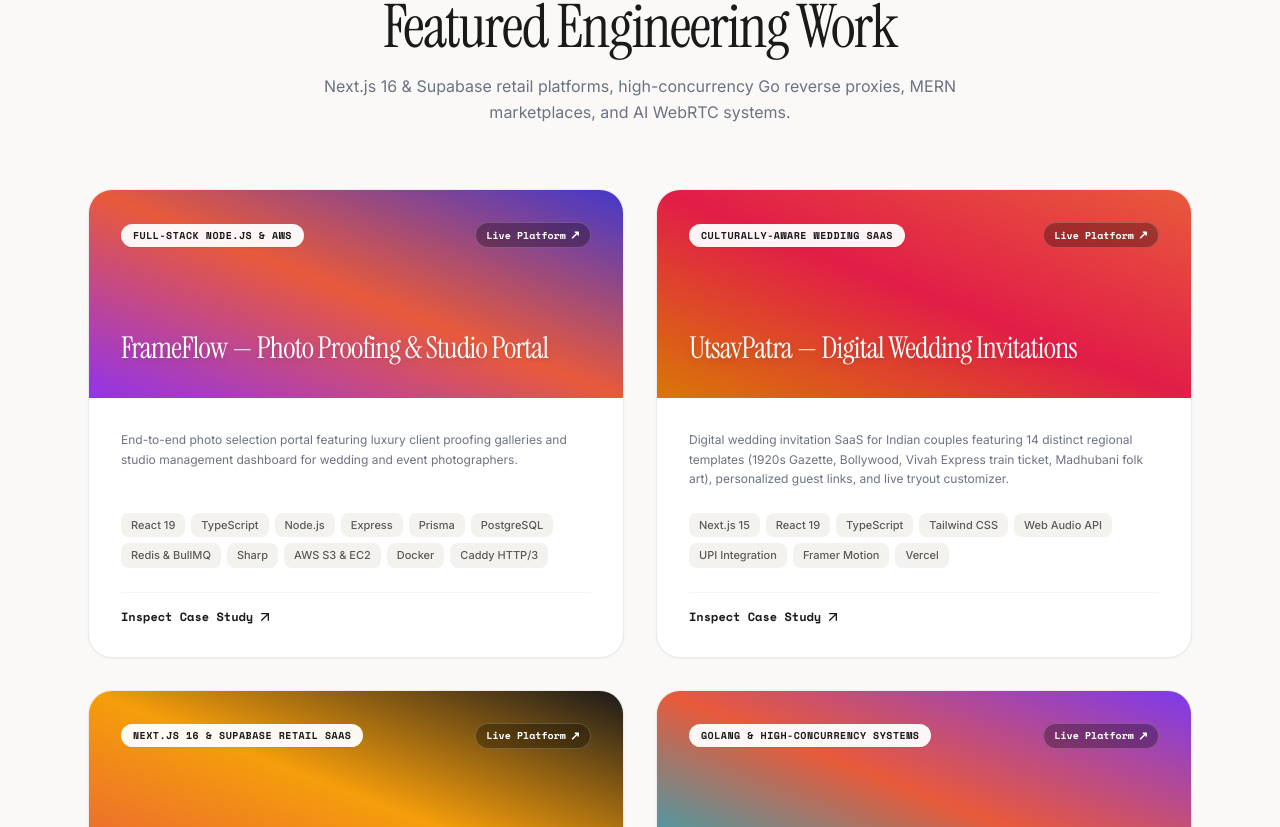
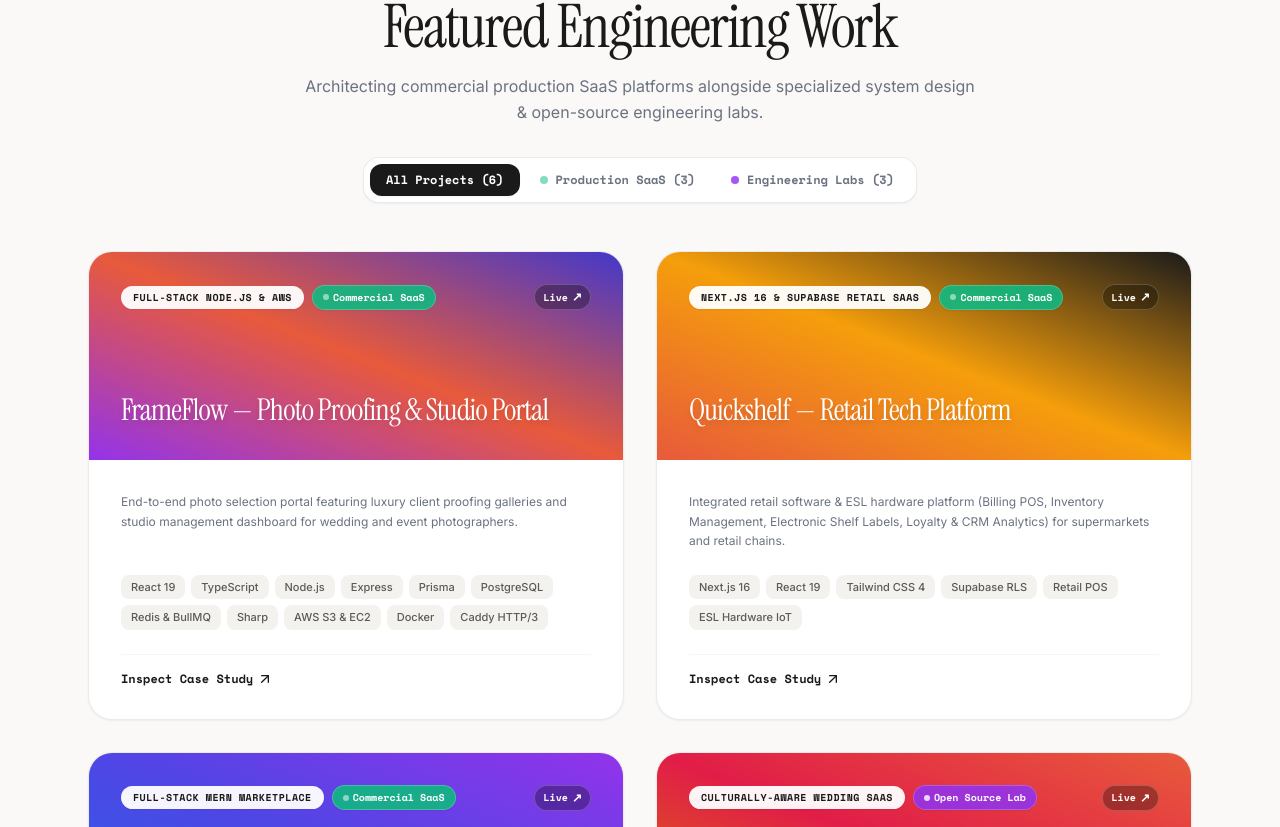
Before and after one commit to BhadraSuman/Portfolio2026, a Next.js app: page / in a window 1280 px wide. Shown: the part 2373-3200 px from the top of the page. Built offline with nearby package versions, Linux system fonts and the light colour scheme.

Commit message:
feat: separate production SaaS platforms vs engineering labs with interactive tab filter and status badges

```diff
--- a/components/ProjectsSection.tsx
+++ b/components/ProjectsSection.tsx
@@ -8,6 +8,7 @@
   id: number;
   title: string;
   category: string;
+  type: 'production' | 'lab';
   description: string;
   highlights: string[];
   tags: string[];
@@ -21,6 +22,7 @@
     id: 1,
     title: 'FrameFlow — Photo Proofing & Studio Portal',
     category: 'Full-Stack Node.js & AWS',
+    type: 'production',
     description: 'End-to-end photo selection portal featuring luxury client proofing galleries and studio management dashboard for wedding and event photographers.',
     highlights: [
       'Direct-to-S3 Uploads: Browser streams photos straight to AWS S3 via presigned URLs, avoiding RAM exhaustion during 2,000+ photo batch uploads.',
@@ -36,8 +38,39 @@
   },
   {
     id: 2,
+    title: 'Quickshelf — Retail Tech Platform',
+    category: 'Next.js 16 & Supabase Retail SaaS',
+    type: 'production',
+    description: 'Integrated retail software & ESL hardware platform (Billing POS, Inventory Management, Electronic Shelf Labels, Loyalty & CRM Analytics) for supermarkets and retail chains.',
+    highlights: [
+      'Built with Next.js 16 App Router, React 19, and Tailwind CSS 4 with custom CSS variable design tokens.',
+      'Implemented Supabase-backed serverless lead capture engine with strict Row Level Security (RLS) policies and rate-limiting triggers.',
+      'Architected digital Electronic Shelf Label (ESL) hardware integration & multi-store retail billing pipelines.',
+    ],
+    tags: ['Next.js 16', 'React 19', 'Tailwind CSS 4', 'Supabase RLS', 'Retail POS', 'ESL Hardware IoT'],
+    gradient: 'from-[#e85a3b] via-amber-500 to-[#1a1a1a]',
+    demoUrl: 'https://quickshelf.in',
+  },
+  {
+    id: 3,
+    title: 'Boat Rental & Booking Marketplace',
+    category: 'Full-Stack MERN Marketplace',
+    type: 'production',
+    description: 'Live production boat rental & booking platform serving real marketplace users with real-time location mapping and affiliate tracking.',
+    highlights: [
+      'Maintained production server infrastructure and delivered 15+ full-stack features on MERN stack.',
+      'Integrated Stripe payment gateway achieving 99%+ transaction success rate.',
+      'Built Socket.IO real-time availability, Google Maps API location search, and Tracknow affiliate tracking.',
+    ],
+    tags: ['MERN Stack', 'TypeScript', 'Socket.IO', 'Google Maps API', 'Stripe', 'Tracknow'],
+    gradient: 'from-blue-600 via-indigo-600 to-purple-600',
+    demoUrl: 'https://kaprilux.com',
+  },
+  {
+    id: 4,
     title: 'UtsavPatra — Digital Wedding Invitations',
     category: 'Culturally-Aware Wedding SaaS',
+    type: 'lab',
     description: 'Digital wedding invitation SaaS for Indian couples featuring 14 distinct regional templates (1920s Gazette, Bollywood, Vivah Express train ticket, Madhubani folk art), personalized guest links, and live tryout customizer.',
     highlights: [
       '14 Regional Culturally-Aware Templates: Built 14 distinct regional themes (1920s Gazette newspaper, Bollywood movie poster, Vivah Express train ticket, Madhubani folk art, Phulkari embroidery, etc.).',
@@ -51,23 +84,10 @@
     demoUrl: 'https://utsavpatra.vercel.app/',
   },
   {
-    id: 3,
-    title: 'Quickshelf — Retail Tech Platform',
-    category: 'Next.js 16 & Supabase Retail SaaS',
-    description: 'Integrated retail software & ESL hardware platform (Billing POS, Inventory Management, Electronic Shelf Labels, Loyalty & CRM Analytics) for supermarkets and retail chains.',
-    highlights: [
-      'Built with Next.js 16 App Router, React 19, and Tailwind CSS 4 with custom CSS variable design tokens.',
-      'Implemented Supabase-backed serverless lead capture engine with strict Row Level Security (RLS) policies and rate-limiting triggers.',
-      'Architected digital Electronic Shelf Label (ESL) hardware integration & multi-store retail billing pipelines.',
-    ],
-    tags: ['Next.js 16', 'React 19', 'Tailwind CSS 4', 'Supabase RLS', 'Retail POS', 'ESL Hardware IoT'],
-    gradient: 'from-[#e85a3b] via-amber-500 to-[#1a1a1a]',
-    demoUrl: 'https://quickshelf.in',
-  },
-  {
-    id: 4,
+    id: 5,
     title: 'Reverse Tunnel (Ngrok Alternative)',
     category: 'Golang & High-Concurrency Systems',
+    type: 'lab',
     description: 'Self-hosted, high-performance reverse proxy and tunneling platform in Go and Next.js 15 that securely exposes local development servers to public HTTPS subdomains.',
     highlights: [
       'Built a self-hosted, high-performance reverse proxy and tunneling platform (ngrok alternative) in Go and Next.js 15 that securely exposes local development servers (localhost) to public HTTPS subdomains.',
@@ -82,9 +102,10 @@
     githubUrl: 'https://github.com/bhadrasuman/reverse-tunnel',
   },
   {
-    id: 5,
+    id: 6,
     title: 'AI Interview Agent',
     category: 'AI & Real-Time WebRTC',
+    type: 'lab',
     description: 'Real-time AI-driven interview platform with low-latency WebRTC streaming, AI candidate scoring, and automated credit payments.',
     highlights: [
       'Orchestrated real-time AI interviews using LiveKit for low-latency audio/video streaming.',
@@ -94,43 +115,81 @@
     tags: ['React.js', 'LiveKit WebRTC', 'Node.js', 'Razorpay', 'AI Pipelines'],
     gradient: 'from-amber-500 via-[#e85a3b] to-rose-600',
   },
-  {
-    id: 6,
-    title: 'Boat Rental & Booking Marketplace',
-    category: 'Full-Stack MERN Marketplace',
-    description: 'Live production boat rental & booking platform serving real marketplace users with real-time location mapping and affiliate tracking.',
-    highlights: [
-      'Maintained production server infrastructure and delivered 15+ full-stack features on MERN stack.',
-      'Integrated Stripe payment gateway achieving 99%+ transaction success rate.',
-      'Built Socket.IO real-time availability, Google Maps API location search, and Tracknow affiliate tracking.',
-    ],
-    tags: ['MERN Stack', 'TypeScript', 'Socket.IO', 'Google Maps API', 'Stripe', 'Tracknow'],
-    gradient: 'from-blue-600 via-indigo-600 to-purple-600',
-    demoUrl: 'https://kaprilux.com',
-  },
 ];
 
 export const ProjectsSection: React.FC = () => {
   const [activeProject, setActiveProject] = useState<Project | null>(null);
+  const [filter, setFilter] = useState<'all' | 'production' | 'lab'>('all');
+
+  const filteredProjects = projects.filter((project) => {
+    if (filter === 'production') return project.type === 'production';
+    if (filter === 'lab') return project.type === 'lab';
+    return true;
+  });
+
+  const productionCount = projects.filter((p) => p.type === 'production').length;
+  const labCount = projects.filter((p) => p.type === 'lab').length;
 
   return (
     <section id="projects" className="py-24 px-4 sm:px-6 max-w-6xl mx-auto border-t border-black/[0.06]">
-      <div className="flex flex-col items-center text-center mb-16">
+      <div className="flex flex-col items-center text-center mb-12">
         <span className="font-mono-tag text-xs font-bold text-[#e85a3b] uppercase tracking-widest mb-3">
-          PRODUCTION PROJECTS
+          CURATED PORTFOLIO
         </span>
         <h2 className="font-serif-title text-4xl sm:text-6xl text-[#1a1a1a] tracking-tight mb-4">
           Featured Engineering Work
         </h2>
-        <p className="text-[#6b7280] text-base max-w-2xl font-normal leading-relaxed">
-          Next.js 16 & Supabase retail platforms, high-concurrency Go reverse proxies, MERN marketplaces, and AI WebRTC systems.
+        <p className="text-[#6b7280] text-base max-w-2xl font-normal leading-relaxed mb-8">
+          Architecting commercial production SaaS platforms alongside specialized system design & open-source engineering labs.
         </p>
+
+        {/* Category Pill Filter Tabs */}
+        <div className="inline-flex items-center p-1.5 bg-white border border-black/[0.08] rounded-2xl shadow-sm gap-1 max-w-full overflow-x-auto">
+          <button
+            onClick={() => setFilter('all')}
+            className={`px-4 py-2 text-xs font-mono-tag font-bold rounded-xl transition-all whitespace-nowrap cursor-pointer ${
+              filter === 'all'
+                ? 'bg-[#1a1a1a] text-white shadow-sm'
+                : 'text-[#6b7280] hover:text-[#1a1a1a] hover:bg-[#f3f2ef]'
+            }`}
+          >
+            All Projects ({projects.length})
+          </button>
+
+          <button
+            onClick={() => setFilter('production')}
+            className={`px-4 py-2 text-xs font-mono-tag font-bold rounded-xl transition-all flex items-center gap-2 whitespace-nowrap cursor-pointer ${
+              filter === 'production'
+                ? 'bg-[#1a1a1a] text-white shadow-sm'
+                : 'text-[#6b7280] hover:text-[#1a1a1a] hover:bg-[#f3f2ef]'
+            }`}
+          >
+            <span className="w-2 h-2 rounded-full bg-emerald-500 animate-pulse shrink-0" />
+            <span>Production SaaS ({productionCount})</span>
+          </button>
+
+          <button
+            onClick={() => setFilter('lab')}
+            className={`px-4 py-2 text-xs font-mono-tag font-bold rounded-xl transition-all flex items-center gap-2 whitespace-nowrap cursor-pointer ${
+              filter === 'lab'
+                ? 'bg-[#1a1a1a] text-white shadow-sm'
+                : 'text-[#6b7280] hover:text-[#1a1a1a] hover:bg-[#f3f2ef]'
+            }`}
+          >
+            <span className="w-2 h-2 rounded-full bg-purple-500 shrink-0" />
+            <span>Engineering Labs ({labCount})</span>
+          </button>
+        </div>
       </div>
 
-      <div className="grid grid-cols-1 md:grid-cols-2 gap-8">
-        {projects.map((project) => (
+      <motion.div layout className="grid grid-cols-1 md:grid-cols-2 gap-8">
+        {filteredProjects.map((project) => (
           <motion.div
             key={project.id}
+            layout
+            initial={{ opacity: 0, y: 15 }}
+            animate={{ opacity: 1, y: 0 }}
+            exit={{ opacity: 0, y: 15 }}
             whileHover={{ y: -8 }}
             transition={{ type: 'spring', damping: 20 }}
             onClick={() => setActiveProject(project)}
@@ -140,12 +199,26 @@
               <div className="absolute inset-0 bg-grid-dots opacity-20 pointer-events-none" />
 
               <div className="flex flex-wrap items-center justify-between gap-2 z-10">
-                <span className="px-3 py-1 bg-white/95 backdrop-blur-md rounded-full text-[10px] font-mono-tag font-bold text-[#1a1a1a] uppercase tracking-wider shadow-sm whitespace-nowrap">
-                  {project.category}
-                </span>
+                <div className="flex items-center gap-2">
+                  <span className="px-3 py-1 bg-white/95 backdrop-blur-md rounded-full text-[10px] font-mono-tag font-bold text-[#1a1a1a] uppercase tracking-wider shadow-sm whitespace-nowrap">
+                    {project.category}
+                  </span>
+                  {project.type === 'production' ? (
+                    <span className="px-2.5 py-1 bg-emerald-500/90 text-white text-[10px] font-mono-tag font-bold rounded-full whitespace-nowrap shrink-0 flex items-center gap-1 border border-white/20 shadow-sm">
+                      <span className="w-1.5 h-1.5 rounded-full bg-white animate-pulse" />
+                      <span>Commercial SaaS</span>
+                    </span>
+                  ) : (
+                    <span className="px-2.5 py-1 bg-purple-600/90 text-white text-[10px] font-mono-tag font-bold rounded-full whitespace-nowrap shrink-0 flex items-center gap-1 border border-white/20 shadow-sm">
+                      <span className="w-1.5 h-1.5 rounded-full bg-purple-200" />
+                      <span>Open Source Lab</span>
+                    </span>
+                  )}
+                </div>
+
                 {project.demoUrl && (
-                  <span className="px-2.5 py-1 bg-black/30 backdrop-blur-sm text-white text-[10px] font-mono-tag font-bold rounded-full whitespace-nowrap shrink-0 flex items-center gap-1 border border-white/20">
-                    <span>Live Platform</span>
+                  <span className="px-2 py-1 bg-black/30 backdrop-blur-sm text-white text-[10px] font-mono-tag font-bold rounded-full whitespace-nowrap shrink-0 flex items-center gap-1 border border-white/20">
+                    <span>Live</span>
                     <span className="text-xs">↗</span>
                   </span>
                 )}
@@ -185,7 +258,7 @@
             </div>
           </motion.div>
         ))}
-      </div>
+      </motion.div>
 
       {activeProject && (
         <div
@@ -211,10 +284,19 @@
             <div className={`min-h-[140px] -mx-6 -mt-6 sm:-mx-8 sm:-mt-8 mb-6 bg-gradient-to-r ${activeProject.gradient} p-6 sm:p-8 flex flex-col justify-between relative overflow-hidden`}>
               <div className="absolute inset-0 bg-grid-dots opacity-20 pointer-events-none" />
 
-              <div className="z-10 mb-4">
+              <div className="z-10 mb-4 flex items-center gap-2">
                 <span className="inline-block px-3 py-1 bg-white/95 backdrop-blur-md text-[#1a1a1a] text-[10px] font-mono-tag font-bold rounded-full uppercase tracking-wider shadow-sm whitespace-nowrap">
                   {activeProject.category}
                 </span>
+                {activeProject.type === 'production' ? (
+                  <span className="inline-block px-2.5 py-1 bg-emerald-500 text-white text-[10px] font-mono-tag font-bold rounded-full uppercase tracking-wider shadow-sm whitespace-nowrap">
+                    Commercial SaaS
+                  </span>
+                ) : (
+                  <span className="inline-block px-2.5 py-1 bg-purple-600 text-white text-[10px] font-mono-tag font-bold rounded-full uppercase tracking-wider shadow-sm whitespace-nowrap">
+                    Engineering Lab
+                  </span>
+                )}
               </div>
 
               <div className="z-10 pr-12">
```
